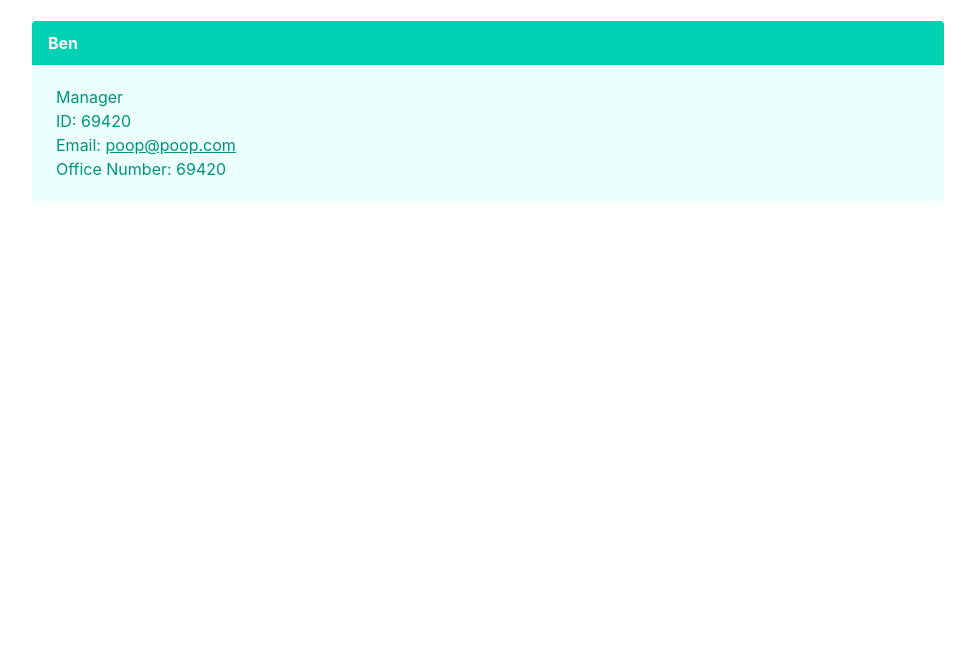
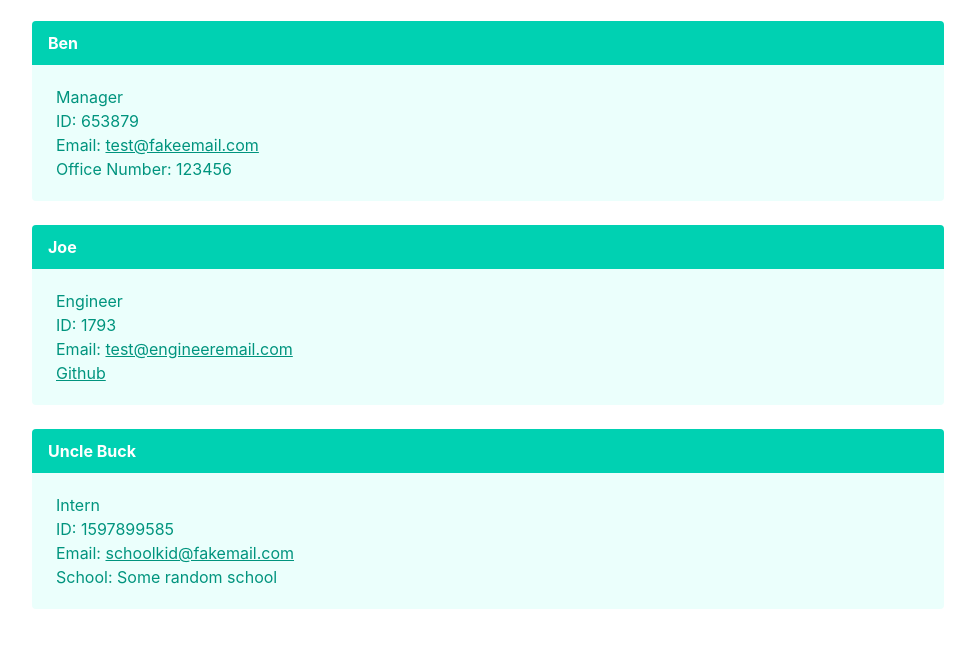
Before and after one commit to Thorulfr/team-profile-generator, a website: page dist/index.html in a window 1280 px wide. Shown: the part 39-686 px from the top of the page, without its empty margins (152-1127 px from the left). Drawn offline with nearby package versions, Linux system fonts and the light colour scheme.

Commit message:
README finalization

```diff
--- a/dist/index.html
+++ b/dist/index.html
@@ -18,11 +18,37 @@
             <div class="message-body">
                 Manager
                 <br>
-                ID: 69420
+                ID: 653879
                 <br>
-                Email: <a href='mailto:poop@poop.com'>poop@poop.com</a>
+                Email: <a href='mailto:test@fakeemail.com'>test@fakeemail.com</a>
                 <br>
-                Office Number: 69420
+                Office Number: 123456
+            </div>
+        </div>
+
+        <div class="message is-primary m-5">
+            <p class="is-flex message-header">Joe</p>
+            <div class="message-body">
+                Engineer
+                <br>
+                ID: 1793
+                <br>
+                Email: <a href='mailto:test@engineeremail.com'>test@engineeremail.com</a>
+                <br>
+                <a href="https://github.com/dukenukem">Github</a>
+            </div>
+        </div>
+
+        <div class="message is-primary m-5">
+            <p class="is-flex message-header">Uncle Buck</p>
+            <div class="message-body">
+                Intern
+                <br>
+                ID: 1597899585
+                <br>
+                Email: <a href='mailto:schoolkid@fakemail.com'>schoolkid@fakemail.com</a>
+                <br>
+                School: Some random school
             </div>
         </div>
 
```
Also changed, not shown: README.md.
